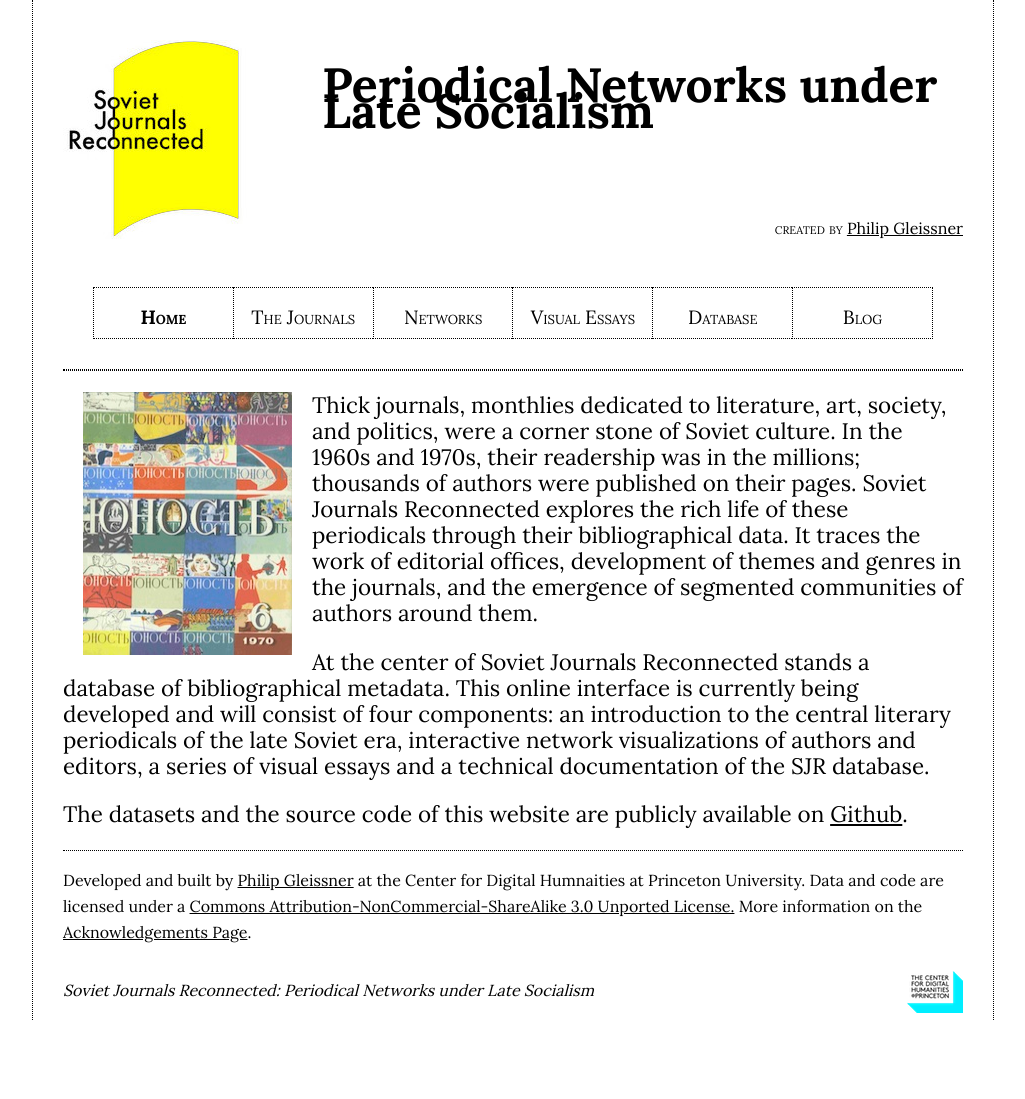
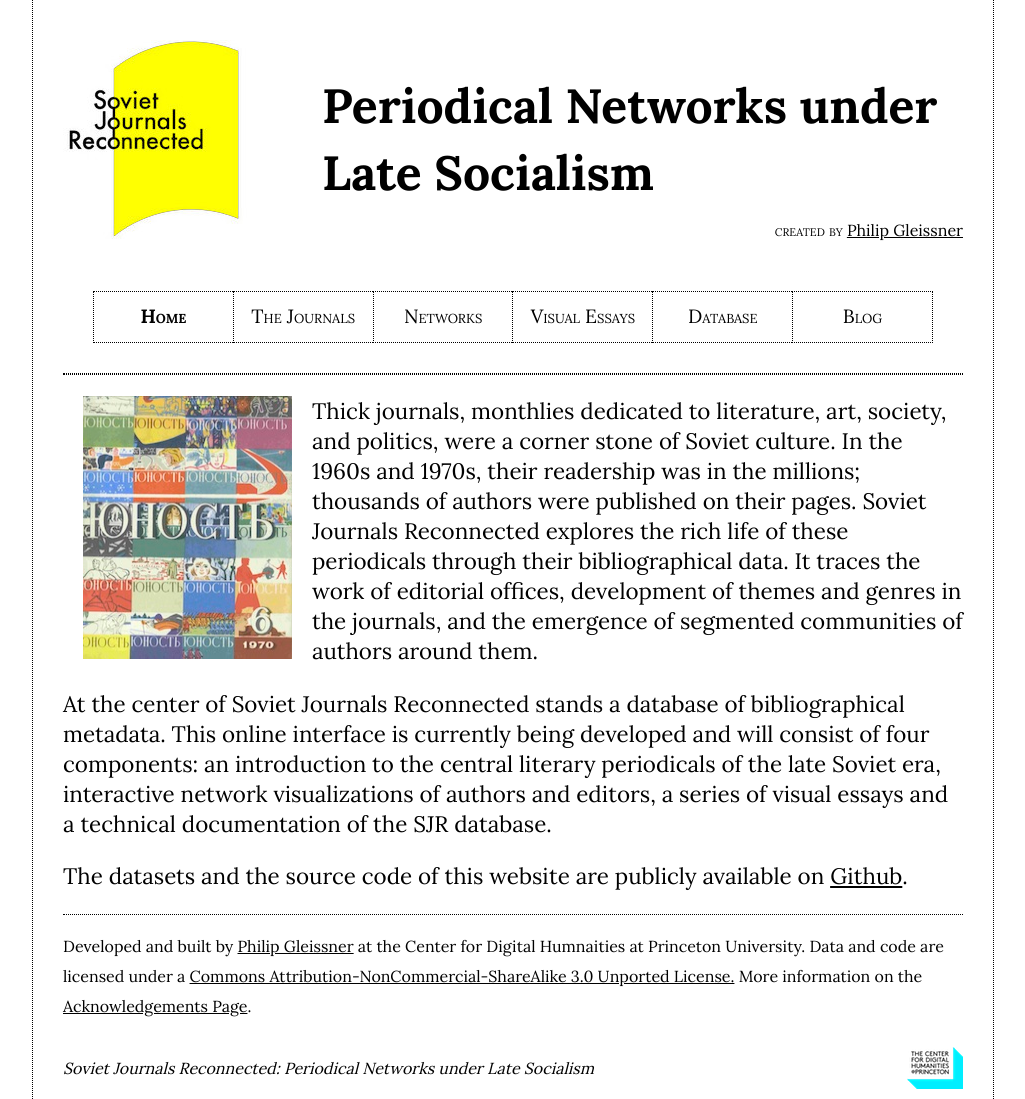
Before and after one commit to PhilGleissner/soviet_journals, a Flask app: page / in a window 1280 px wide. Shown: the whole page, without its empty margins (127-1152 px from the left). Before the commit the page ends 1020 px from the top, so only its background shows below. Run offline with Flask 2, Linux system fonts and the light colour scheme.

Commit message:
Fix line height

```diff
--- a/static/styles/main.css
+++ b/static/styles/main.css
@@ -1,7 +1,7 @@
 body {
 	font-family: 'Lora', serif;
   font-size: 16px;
-  line-height: 26px;
+  line-height: 30px;
 }
 
 #allcontent {
@@ -49,6 +49,7 @@ h2 {
 	border-bottom: thin dotted;
 	height: 50px;
   background-color: white;
+  line-height: 1em;
 }
 
 .nav-field {
@@ -158,6 +159,7 @@ p.caption {
   font-size: 3em;
   width: 670px;
   margin-left: 70px;
+  line-height: 1.4em;
 }
 
 .journal {
```
